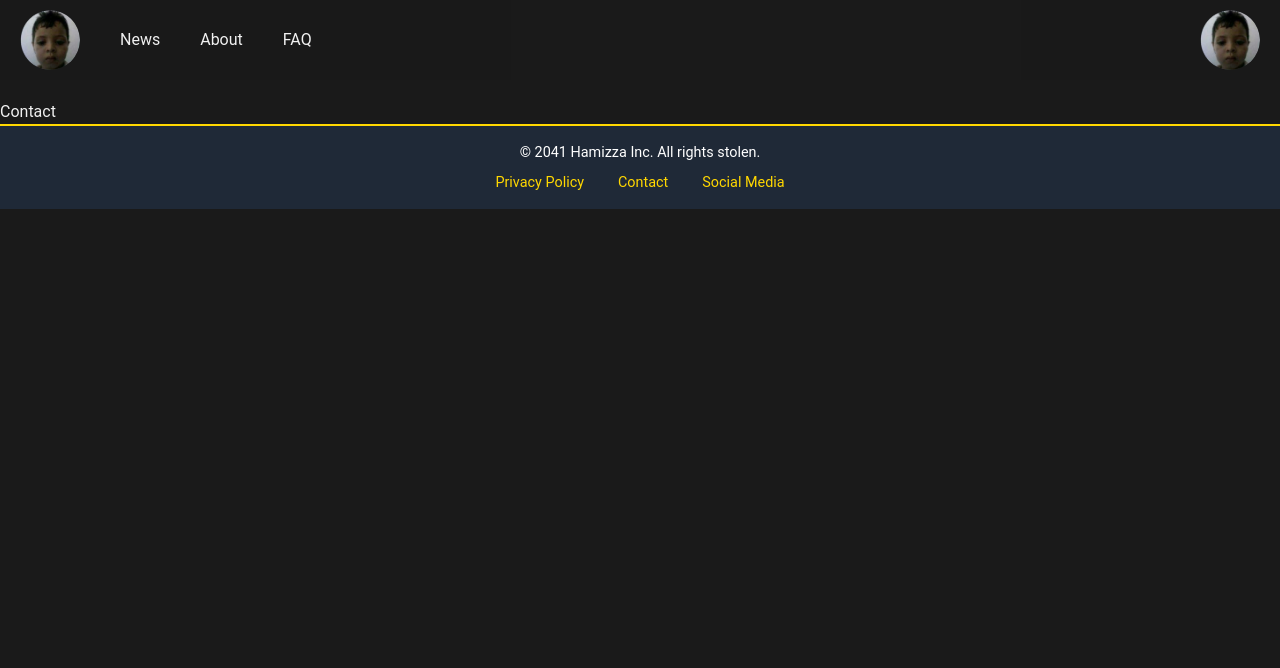
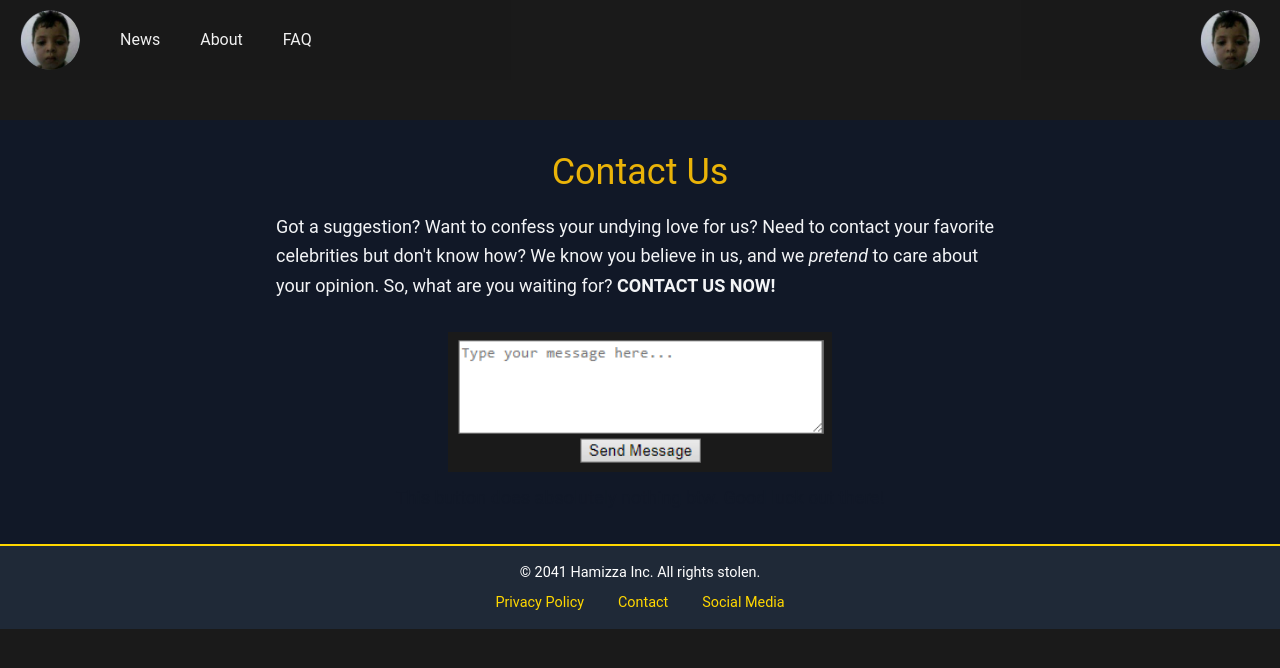
Before and after one commit to 4nglp/hmz, a Next.js app: page /contact in a window 1280 px wide. Shown: the top 668 px of the page. Built offline with nearby package versions, Linux system fonts and the light colour scheme.

Commit message:
added contact page

```diff
--- a/app/contact/page.jsx
+++ b/app/contact/page.jsx
@@ -1,7 +1,30 @@
-import React from "react";
+import Image from "next/image";
+import lol from "../docs/fake-submit.png";
 
 const Contact = () => {
-  return <div>Contact</div>;
+  return (
+    <main className="bg-gray-900 text-gray-100 py-3">
+      <section className="contact-page mx-auto max-w-3xl p-5">
+        <h1 className="text-4xl text-yellow-500 mb-5">Contact Us</h1>
+        <p className="text-lg leading-relaxed mb-8">
+          Got a suggestion? Want to confess your undying love for us? Need to
+          contact your favorite celebrities but don't know how? We know you
+          believe in us, and we <em>pretend</em> to care about your opinion. So,
+          what are you waiting for? <strong>CONTACT US NOW!</strong>
+        </p>
+        <div className="fake-submit text-center mt-8">
+          <Image
+            src={lol}
+            alt="Submit Button"
+            className="w-96 mx-auto cursor-pointer transition-transform duration-300 ease-in-out hover:scale-110"
+          />
+          <p className="mt-3 text-lg text-gray-900">
+            This button does absolutely nothing btw. Good luck out there!
+          </p>
+        </div>
+      </section>
+    </main>
+  );
 };
 
 export default Contact;
```
Also changed, not shown: app/docs/fake-submit.png (added).
